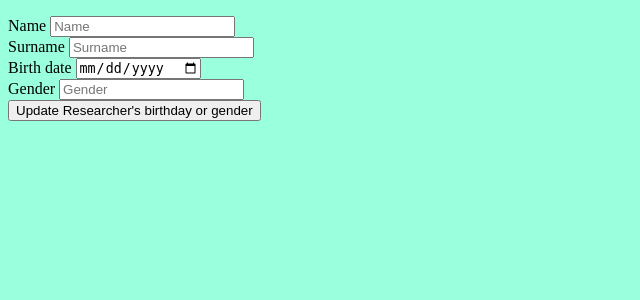
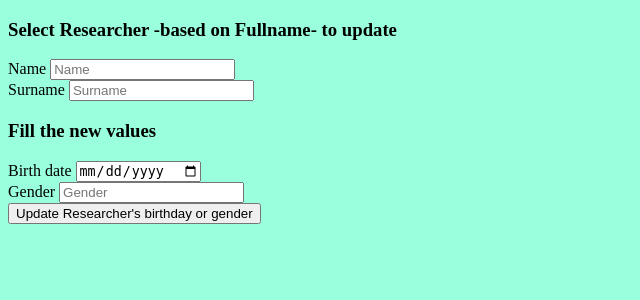
Before and after one commit to GeorgeSot71/NTUA_Databases_ELIDEK, a Flask app: page /update/update_researcher in a window 1280 px wide. Shown: the part 175-475 px from the top of the page, without its empty margins (0-640 px from the left). Run offline with Flask 2, Linux system fonts and the light colour scheme.

Commit message:
Add files via upload

```diff
--- a/server/templates/update_researcher.html
+++ b/server/templates/update_researcher.html
@@ -4,6 +4,7 @@
     <form class="p-2" class="form" method='POST' action= "/update/update_researcher">
         <div class="form-row">
         <div class="form-group col-md-6">
+            <h3>Select Researcher -based on Fullname- to update</h3>
             <label for="name">Name</label>
             <input type="text" class="form-control" name="name" placeholder="Name">
         </div>
@@ -12,6 +13,7 @@
             <input type="text" class="form-control" name="surname" placeholder="Surname">
         </div>
         <div class="form-group col-md-6">
+            <h3>Fill the new values</h3>
             <label for="birthday">Birth date</label>
             <input type="date" class="form-control" name="birthday" placeholder="Birth date">
         </div>
```
